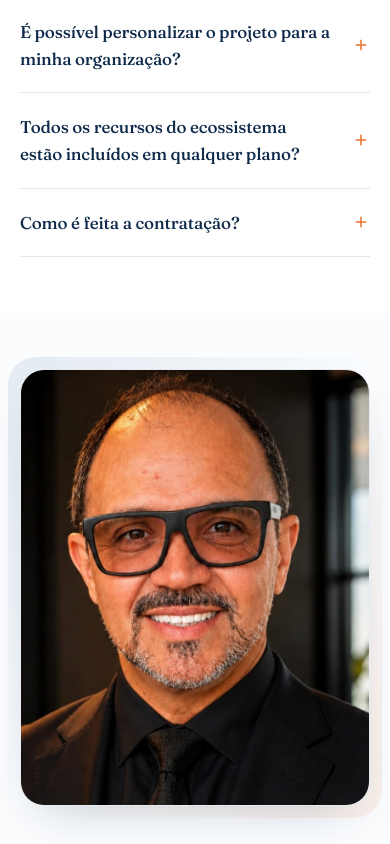
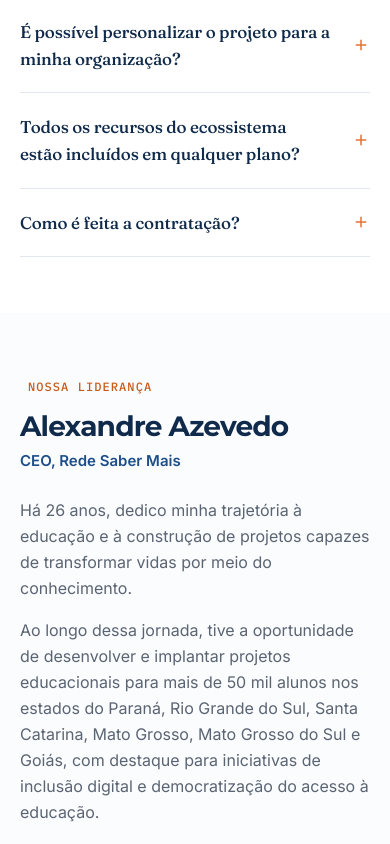
Before and after one commit to clarissagpadilha/lp-rede-saber-mais, a Next.js app: page / in a window 390 px wide. Shown: the part 11156-12000 px from the top of the page. Built offline with nearby package versions, Linux system fonts and the light colour scheme; no server answers.

Commit message:
Update CeoStorySection.tsx

```diff
--- a/components/sections/CeoStorySection.tsx
+++ b/components/sections/CeoStorySection.tsx
@@ -10,7 +10,7 @@ export function CeoStorySection() {
     <section id="ceo" className="section-spacing bg-brand-blue-mist/45">
       <Container>
         <div className="grid grid-cols-1 items-start gap-10 lg:grid-cols-[0.95fr_1.05fr] lg:gap-14">
-          <div className="relative mx-auto w-full max-w-[420px] lg:mx-0 lg:max-w-none lg:sticky lg:top-[calc(var(--header-height)+1.5rem)]">
+          <div className="relative order-2 mx-auto w-full max-w-[420px] lg:order-1 lg:mx-0 lg:max-w-none lg:sticky lg:top-[calc(var(--header-height)+1.5rem)]">
             <div
               aria-hidden
               className="absolute -inset-3 rounded-[1.75rem] bg-gradient-to-br from-brand-blue/10 via-transparent to-brand-orange/10"
@@ -30,7 +30,7 @@ export function CeoStorySection() {
             </div>
           </div>
 
-          <div className="min-w-0">
+          <div className="order-1 min-w-0 lg:order-2">
             <Eyebrow className="mb-4 justify-start text-brand-orange-dark before:bg-brand-orange">
               {eyebrow}
             </Eyebrow>
```
